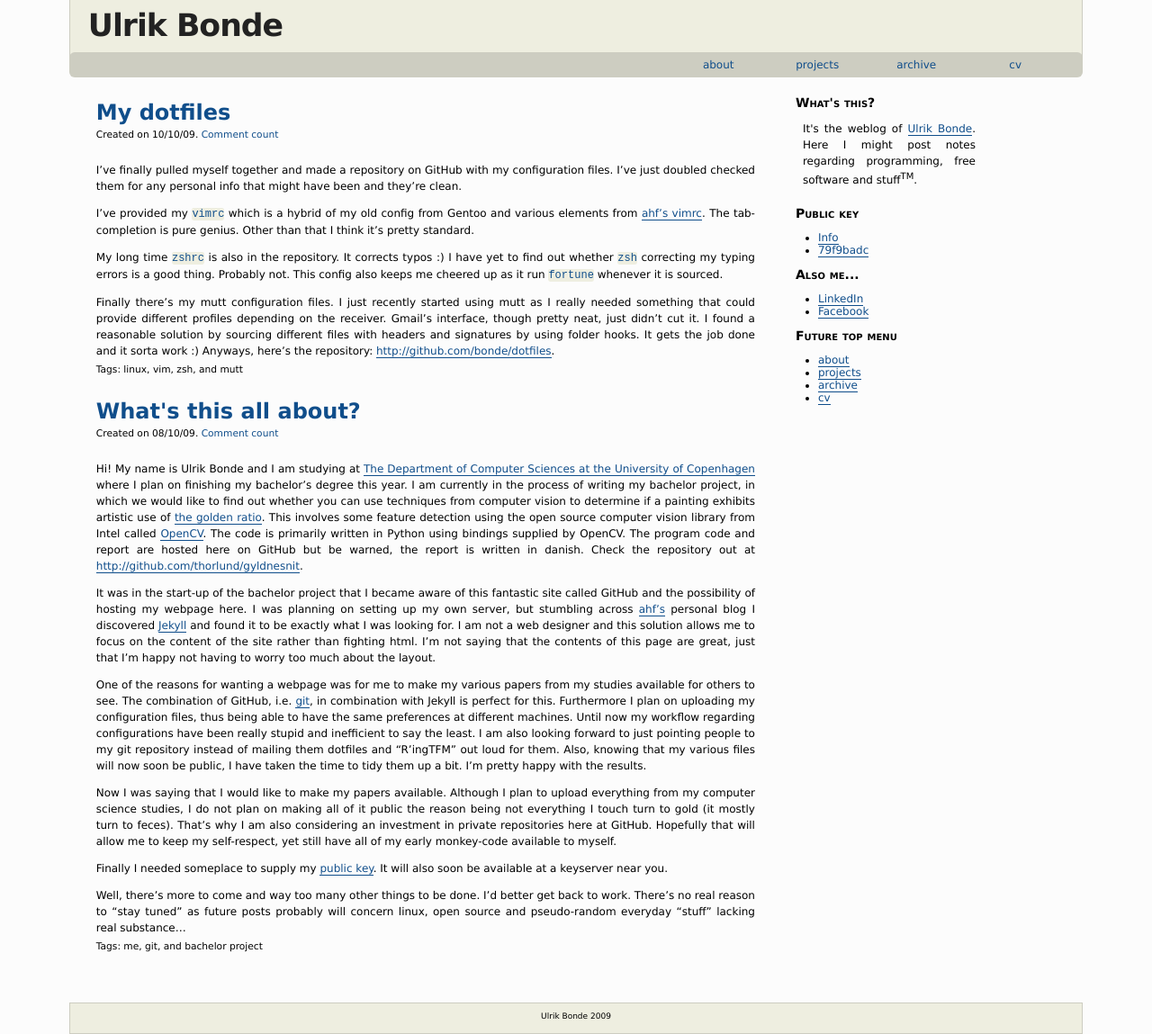
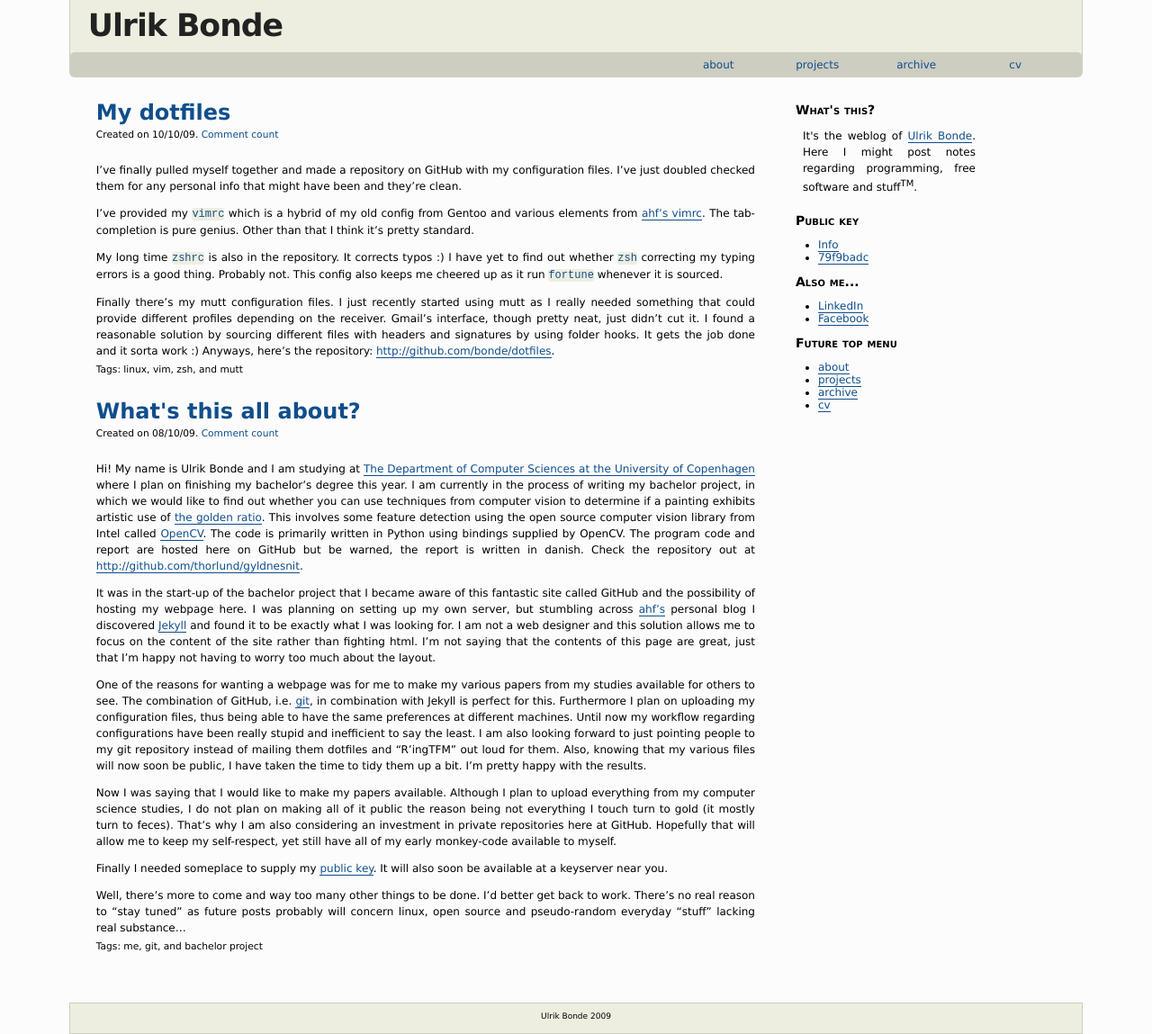
Before and after one commit to bonde/bonde.github.com, a Jekyll site: the page built from index.html, in a window 1280 px wide. Shown: the whole page at 90% size. Built offline with Jekyll 4.4.1, drawn with Linux system fonts in a browser that asks for light colours; Markdown is read by kramdown in place of the engine named in the settings; comment, search, counter and statistics services are not loaded.

Commit message:
Moved the sidebar down a bit

```diff
--- a/styles/default.css
+++ b/styles/default.css
@@ -173,7 +173,7 @@ ul.posts li {
 
 div#sidebar {
   margin: 20px;
-  padding: 0 10px 10px 0;
+  padding: 8px 10px 10px 0;
   float: left;
   width: 200px;
   text-align: left;
```
